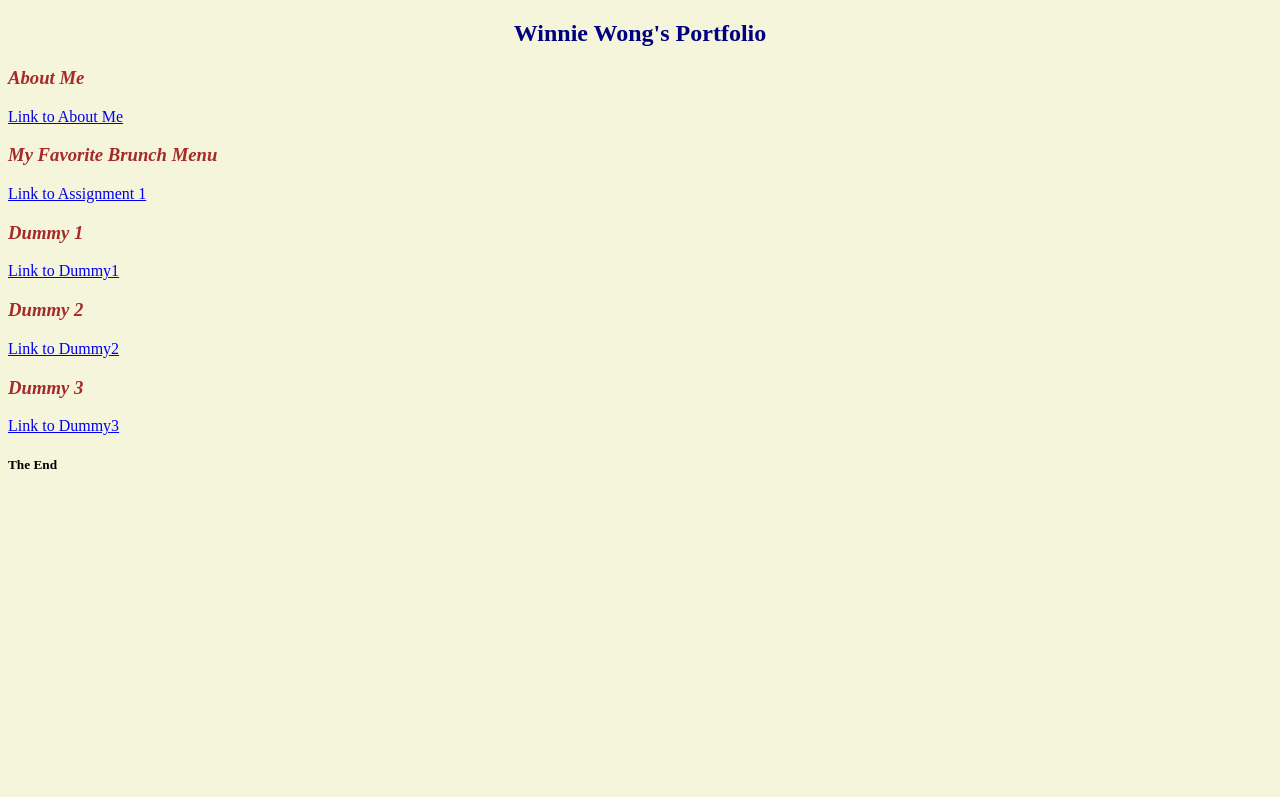
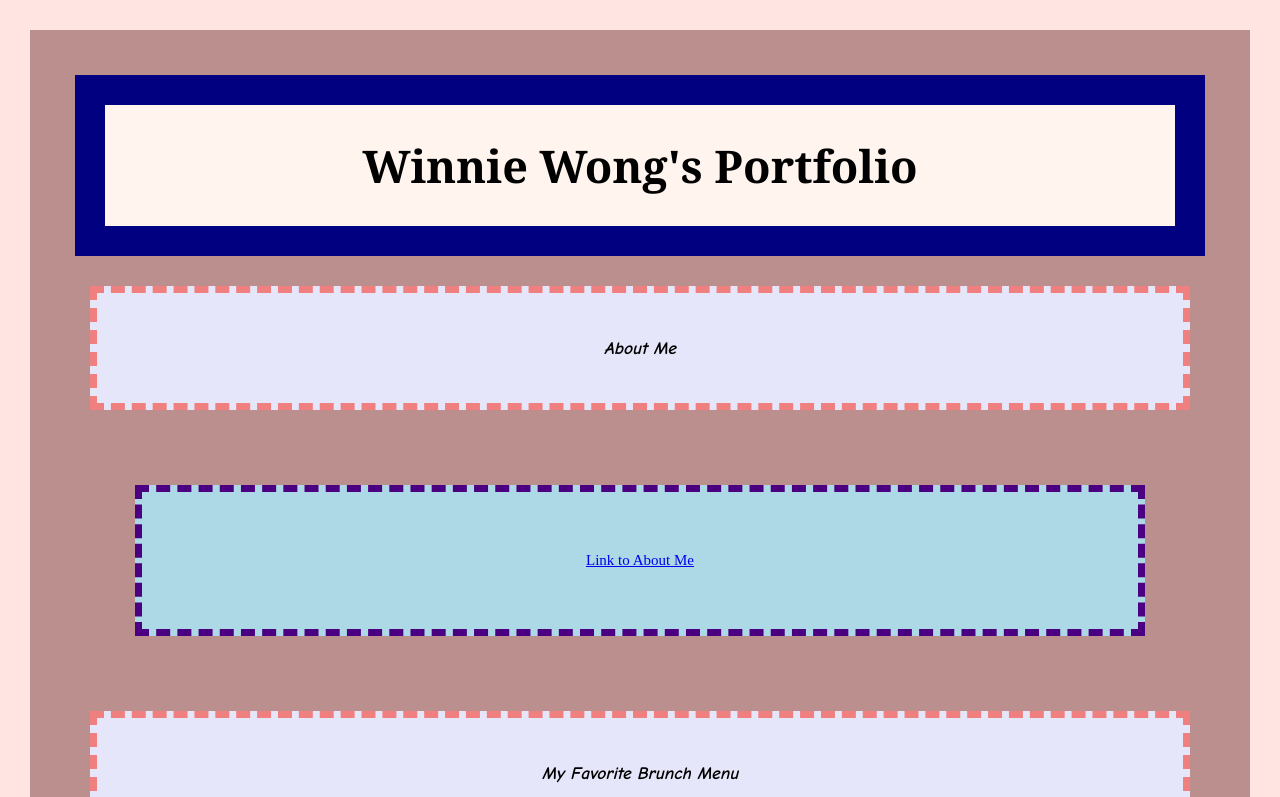
Before and after one commit to winniew55/Portfolio, a plain HTML site: page index.html in a window 1280 px wide. Shown: the top 797 px of the page. Drawn offline with Linux system fonts and the light colour scheme.

Commit message:
first commit

```diff
--- a/index.html
+++ b/index.html
@@ -2,30 +2,25 @@
   <html lang="en">
 <head>
   <meta charset="UTF-8">
-  <style>
- body {background-color: beige;}
-  h1 {color: navy;}
-  h3 {color: brown;}
-  p {color: lightcoral;}
-  </style>
+ <link rel="stylesheet" type="text/css" href="styles/my_frist_stylesheet.css">
   <title> Winnie Wong's Portfolio </title>
 </head>
     <body>
         <article>
           <div style="text-align:center"><h1>Winnie Wong's Portfolio</h1></div>
             <header>
-              <p><h3><i>About Me</i></h3>
+              <h3><i>About Me</i></h3>
               <nav><p><a href= "about_me.html">Link to About Me</a></p></nav>
-              <p><h3><i>My Favorite Brunch Menu</i></h3>
+              <h3><i>My Favorite Brunch Menu</i></h3>
               <nav><p><a href= "assignment_1/Homework_1.html">Link to Assignment 1</a></p></nav>
-              <p><h3><i>Dummy 1</i></h3><p>
+              <h3><i>Dummy 1</i></h3>
               <nav><p><a href= "#">Link to Dummy1</a></p></nav>
-              <p><h3><i>Dummy 2</i></h3><p>
+              <h3><i>Dummy 2</i></h3>
               <nav><p><a href= "#">Link to Dummy2</a></p></nav>
-              <p><h3><i>Dummy 3</i></h3><p>
+              <h3><i>Dummy 3</i></h3>
               <nav><p><a href= "#">Link to Dummy3</a></p></nav>
           </header>
-          <Footer><h5>The End</h5></Footer>
         </article>
+      <footer><h5>The End</h5></footer>
     </body>
 </html>
--- /dev/null
+++ b/styles/my_frist_stylesheet.css
@@ -0,0 +1,59 @@
+html {
+  font-size: 15px;
+  font-family: "Comic Sans MS", cursive, sans-serif;
+  background-color:mistyrose;
+  height: 100%;
+  width: 100%;
+}
+
+h1 {
+  font-size: 3rem;
+  font-family: Georgia, serif;
+  text-align: center;
+  padding: 2rem;
+  margin: 1rem;
+  background-color: seashell;
+  border: 2rem solid navy;
+}
+
+body {
+  font-size: 1rem;
+  padding: 2rem;
+  margin: 2rem;
+  border: 1px;
+  background-color: rosybrown;
+}
+
+a:hover {
+  color:aliceblue;
+}
+
+body h3 {
+  padding: 3rem;
+  margin: 2rem;
+  background-color: lavender;
+  border: 0.5rem solid lightcoral;
+  border-style:dashed;
+  text-align: center;
+}
+
+body nav {
+  font-family: "Times New Roman", Times, serif;
+  padding: 3rem;
+  margin: 5rem;
+  background-color: lightblue;
+  border: 0.5rem solid indigo;
+  border-style:dashed;
+  text-align: center;
+}
+
+body h5 {
+  margin-left: 17rem;
+  text-align: center;
+  background-color: lightgray;
+  height: 2rem;
+  width: 10rem;
+  padding: 1rem;
+  border: 1rem solid lemonchiffon;
+  border-style:double;
+}
```
Also changed, not shown: 2 other files.
